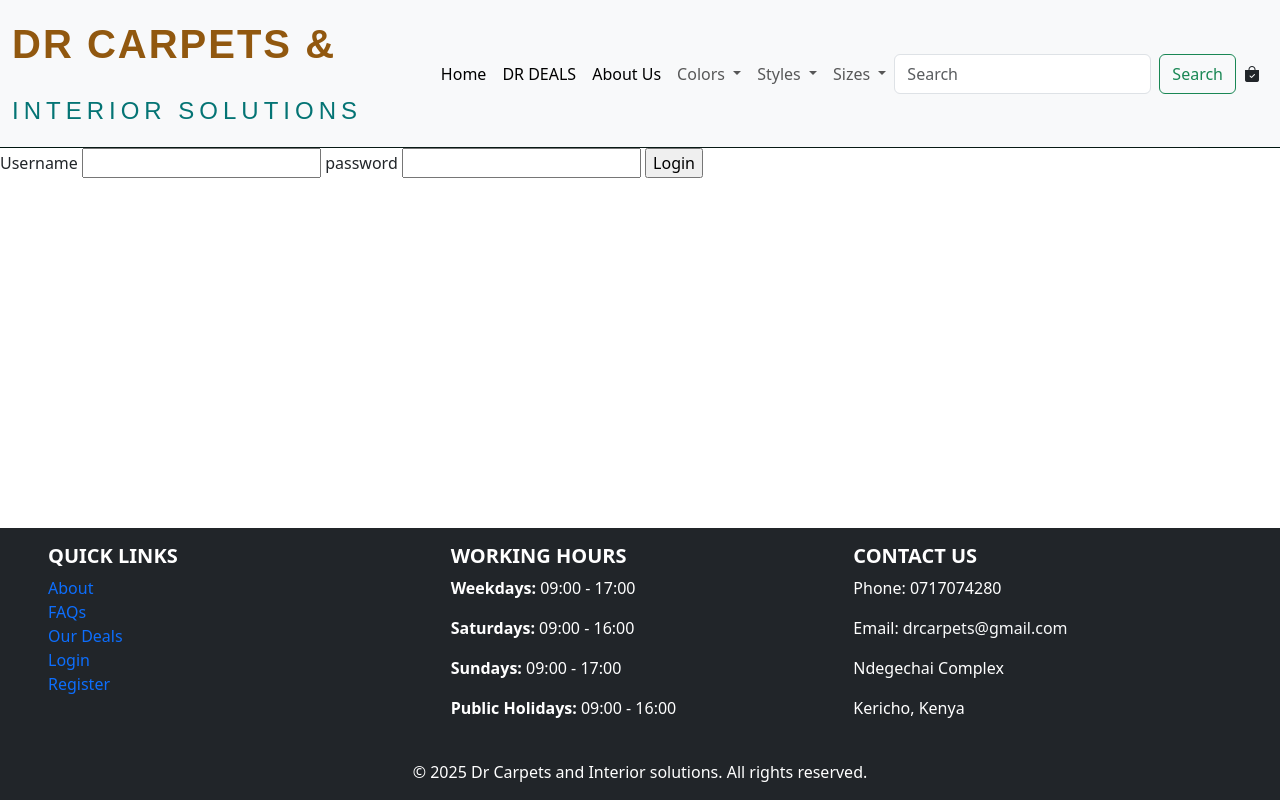
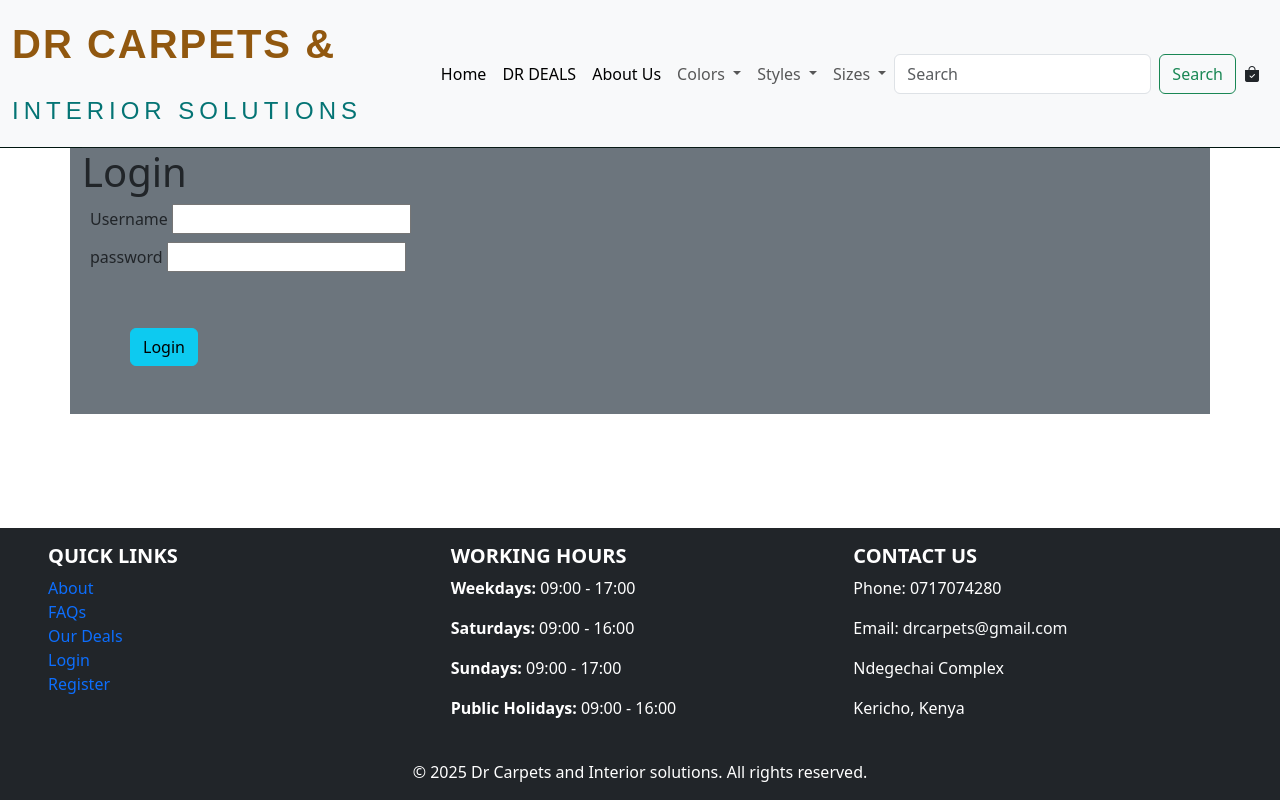
Before and after one commit to abedkip/DR_CARPETS, a Flask app: page /login in a window 1280 px wide. Run offline with Flask 3, Linux system fonts and the light colour scheme.

Commit message:
add login template

```diff
--- a/app/templates/login.html
+++ b/app/templates/login.html
@@ -1,16 +1,29 @@
 {% extends 'base.html' %}
 {% block content %}
 
-<form action="" method="post">
+<div class="container bg-secondary">
+    <h1>Login</h1>
+      <form action="" method="post">
     {{ login_form.hidden_tag() }}
 
+
+<div class="form-group m-2">
      {{ login_form.username.label() }}
-      {{ login_form.username() }}
+     {{ login_form.username() }}
+</div>
 
-       {{ login_form.password.label() }}
-        {{ login_form.password() }}
+<div class="form-group m-2">
+  {{ login_form.password.label() }}
+  {{ login_form.password() }}
+</div>
 
-     {{ login_form.submit() }}
+     <div class="form-group p-5">
+   {{ login_form.submit(class="btn btn-info") }}
+     </div>
+
+
 </form>
 
+</div>
+
 {% endblock %}
```
